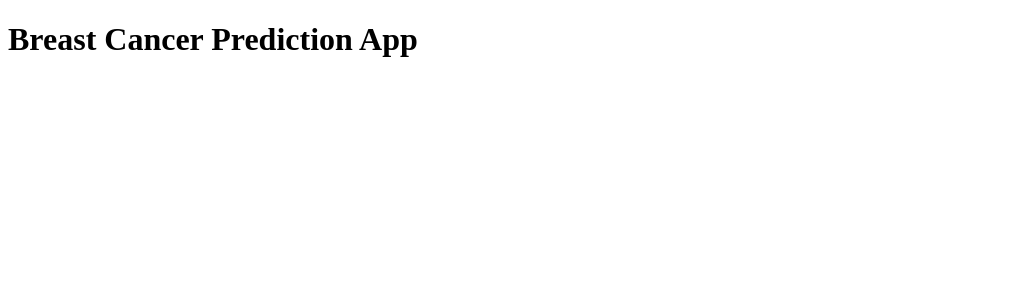
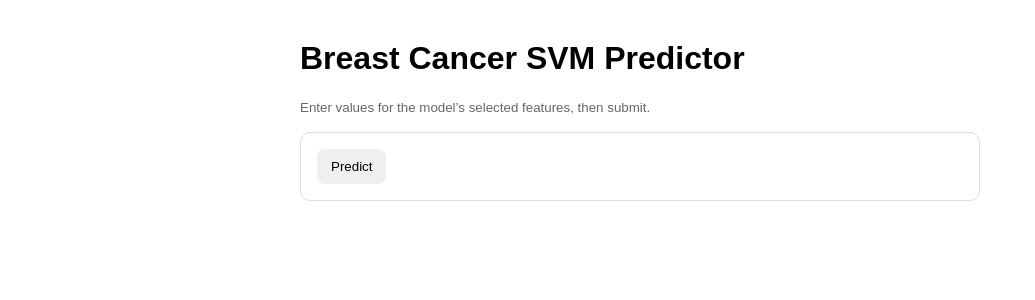
Before and after one commit to jpadwor1/ANA680-Midterm-2, a Flask app: page / in a window 1280 px wide. Shown: the top 300 px of the page, without its empty margins (0-1035 px from the left). Run offline with Flask 3, Linux system fonts and the light colour scheme; parts of the project's set-up code (start-up, migrations or seed data) failed here and were passed over.

Commit message:
create simple frontend in index.html

```diff
--- a/main.py
+++ b/main.py
@@ -70,7 +70,7 @@ scaler = StandardScaler()
 X_train_scaled = scaler.fit_transform(X_train_imp)
 X_test_scaled = scaler.transform(X_test_imp)
 
-svm_rbf = SVC(kernel="rbf", random_state=RANDOM_STATE)
+svm_rbf = SVC(kernel="rbf", probability=True, random_state=RANDOM_STATE)
 svm_rbf.fit(X_train_scaled, y_train)
 
 # Evaluate
@@ -106,6 +106,7 @@ X_example_imp = imputer_loaded.transform(X_example)
 X_example_scaled = scaler_loaded.transform(X_example_imp)
 
 pred_example = model_loaded.predict(X_example_scaled)
-print("Preds (first 5):", pred_example)
+proba = svm_rbf.predict_proba(X_test_scaled)[:, 1]
+print("Probabilities (first 5):", proba[:5])
 print("True  (first 5):", y_test.iloc[:5].to_numpy())
 print("Done")
--- a/templates/index.html
+++ b/templates/index.html
@@ -1,11 +1,99 @@
 <!doctype html>
 <html lang="en">
   <head>
-    <meta charset="UTF-8" />
-    <meta name="viewport" content="width=device-width, initial-scale=1.0" />
-    <title>Midterm Part 2</title>
+    <meta charset="utf-8" />
+    <meta name="viewport" content="width=device-width, initial-scale=1" />
+    <title>Breast Cancer SVM Predictor</title>
+    <style>
+      body {
+        font-family: Arial, sans-serif;
+        max-width: 680px;
+        margin: 40px auto;
+        padding: 0 16px;
+      }
+      .card {
+        border: 1px solid #ddd;
+        border-radius: 10px;
+        padding: 16px;
+      }
+      .row {
+        margin-bottom: 12px;
+      }
+      label {
+        display: block;
+        margin-bottom: 6px;
+        font-weight: 600;
+      }
+      input[type="number"] {
+        width: 100%;
+        padding: 10px;
+        border-radius: 8px;
+        border: 1px solid #ccc;
+      }
+      button {
+        padding: 10px 14px;
+        border: 0;
+        border-radius: 8px;
+        cursor: pointer;
+      }
+      .result {
+        margin-top: 16px;
+        padding: 12px;
+        border-radius: 8px;
+        background: #f6f6f6;
+      }
+      .error {
+        margin-top: 16px;
+        padding: 12px;
+        border-radius: 8px;
+        background: #ffe9e9;
+        border: 1px solid #ffb3b3;
+      }
+      small {
+        color: #666;
+      }
+    </style>
   </head>
   <body>
-    <h1>Breast Cancer Prediction App</h1>
+    <h1>Breast Cancer SVM Predictor</h1>
+    <p>
+      <small
+        >Enter values for the model’s selected features, then submit.</small
+      >
+    </p>
+
+    <div class="card">
+      <form action="/predict" method="POST">
+        {% for feat in features %}
+        <div class="row">
+          <label for="{{ feat }}">{{ feat }}</label>
+          <input
+            id="{{ feat }}"
+            name="{{ feat }}"
+            type="number"
+            step="any"
+            required
+            placeholder="Enter a numeric value"
+          />
+        </div>
+        {% endfor %}
+
+        <button type="submit">Predict</button>
+      </form>
+
+      {% if label %}
+      <div class="result">
+        <strong>Prediction:</strong> {{ label }} ({{ prediction }})
+        <div>
+          <small
+            >Predicted probability (malignant): {{ '%.4f'|format(proba)
+            }}</small
+          >
+        </div>
+      </div>
+      {% endif %} {% if error %}
+      <div class="error"><strong>Error:</strong> {{ error }}</div>
+      {% endif %}
+    </div>
   </body>
 </html>
```
Also changed, not shown: 1 other file.
